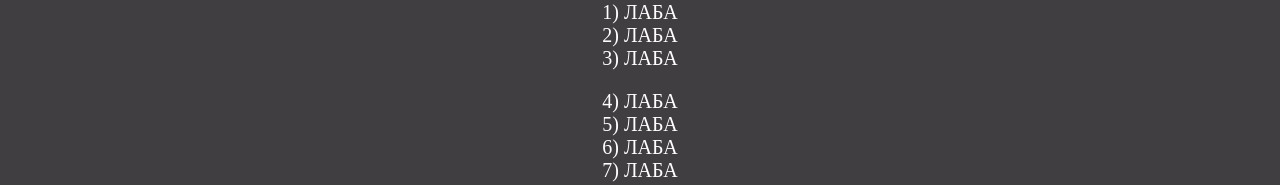
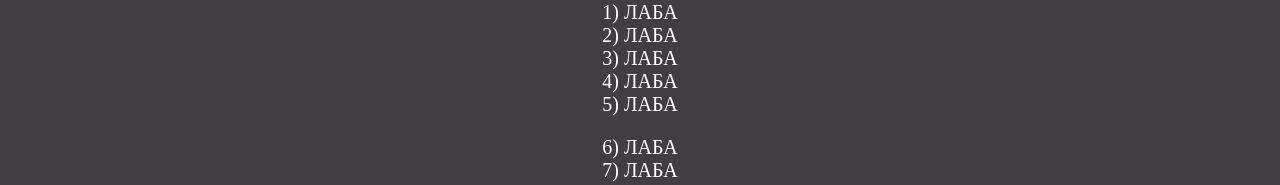
Before and after one commit to Anton5r/MyWeb, a Next.js app: page /posts in a window 1280 px wide. Shown: the part 147-332 px from the top of the page. Built offline with nearby package versions, Linux system fonts and the light colour scheme.

Commit message:
add link 4 and 5

```diff
--- a/pages/posts.js
+++ b/pages/posts.js
@@ -20,10 +20,10 @@ export default function Posts () {
         <a className={styles.file} href="https://docs.google.com/document/d/1xndMF1PLf684ZFMb6WslKLbQk0P6NSx-/edit?usp=drive_link&ouid=106894929838315556260&rtpof=true&sd=true">1) Лаба</a><br/>
         <a className={styles.file} href="https://docs.google.com/document/d/1FvTaCjzMJn1wBZZhC44SSpZvp1uCK5G0/edit?usp=drive_link&ouid=106894929838315556260&rtpof=true&sd=true">2) Лаба</a><br/>
         <a className={styles.file} href="https://docs.google.com/document/d/18muqI4vWe-Jcu5u6AV6HhPAoRuc7JHBC/edit?usp=drive_link&ouid=106894929838315556260&rtpof=true&sd=true">3) Лаба</a><br/>
+        <a className={styles.file} href="https://docs.google.com/document/d/1yRR5XORgx8BsIGTd4BKKtj-PwpnRa-Va/edit?usp=sharing&ouid=106894929838315556260&rtpof=true&sd=true">4) Лаба</a><br/>
+        <a className={styles.file} href="https://docs.google.com/document/d/14ha2GUmQ9-If_ZRe26Kh8otmcsXaKXEv/edit?usp=drive_link&ouid=106894929838315556260&rtpof=true&sd=true">5) Лаба</a><br/>
         </p>
         <p className={styles.file}>
-        <a className={styles.file} href="#">4) Лаба</a><br/>
-        <a className={styles.file} href="#">5) Лаба</a><br/>
         <a className={styles.file} href="#">6) Лаба</a><br/>
         <a className={styles.file} href="#">7) Лаба</a><br/>
         </p>
```
